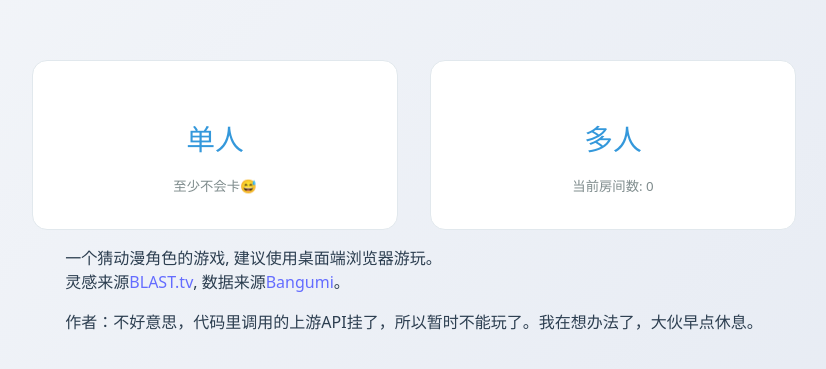
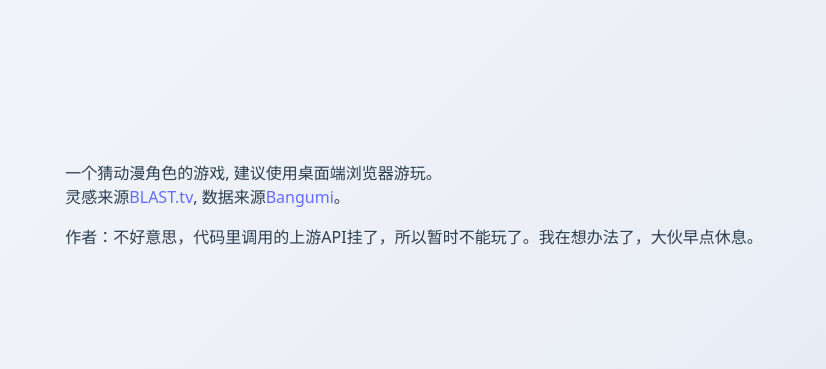
Before and after one commit to qcsmallblack/anime-character-guessr, a React (Vite) app in the folder client_v3/: page / in a window 1280 px wide. Shown: the part 227-596 px from the top of the page, without its empty margins (226-1052 px from the left). Built offline with nearby package versions, Linux system fonts and the light colour scheme; no server answers.

Commit message:
Update Home.jsx

```diff
--- a/client_v3/src/pages/Home.jsx
+++ b/client_v3/src/pages/Home.jsx
@@ -16,14 +16,14 @@ const Home = () => {
   return (
     <div className="home-container">
       <div className="game-modes">
-        <Link to="/singleplayer" className="mode-button">
+        {/* <Link to="/singleplayer" className="mode-button">
           <h2>单人</h2>
           <small>至少不会卡😅</small>
         </Link>
         <Link to="/multiplayer" className="mode-button">
           <h2>多人</h2>
           <small>当前房间数: {roomCount}</small>
-        </Link>
+        </Link> */}
       </div>
       <div className="home-footer">
         <p>
```
